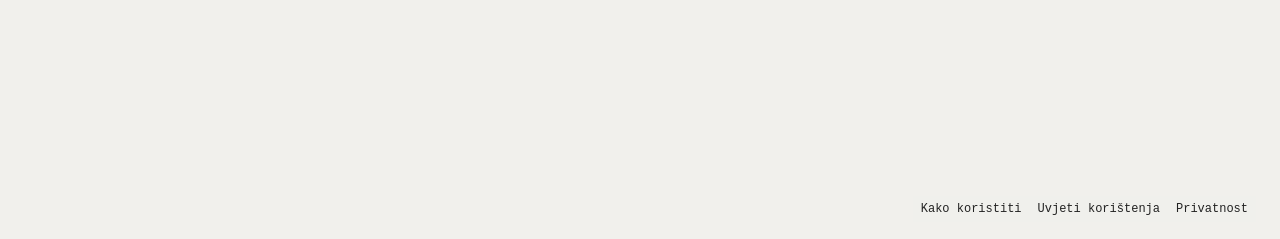
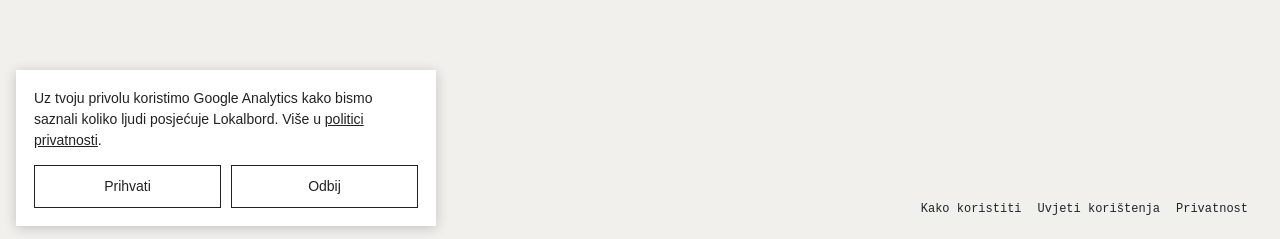
Before and after one commit to skovacic1998/lokalbord, a Next.js app: page / in a window 1280 px wide. Shown: the part 558-797 px from the top of the page. Built offline with nearby package versions, Linux system fonts and the light colour scheme; no server answers.

Commit message:
Add Google Analytics with consent

```diff
--- a/src/app/globals.css
+++ b/src/app/globals.css
@@ -526,3 +526,36 @@ h4 {
     grid-template-columns: 1fr;
   }
 }
+
+.cookie-settings {
+  position: fixed;
+  left: 16px;
+  bottom: 16px;
+  z-index: 11;
+  border: 0;
+  padding: 6px;
+  background: #f1f0ecee;
+  color: #222;
+  font: 12px monospace;
+}
+.cookie-banner {
+  position: fixed;
+  z-index: 70;
+  left: 16px;
+  bottom: 16px;
+  width: min(420px, calc(100% - 32px));
+  padding: 18px;
+  background: #fff;
+  box-shadow: 0 2px 12px #0003;
+  line-height: 1.5;
+}
+.cookie-banner p { margin: 0 0 14px; }
+.cookie-banner a { color: inherit; }
+.cookie-banner div { display: flex; gap: 10px; }
+.cookie-banner button {
+  flex: 1;
+  border: 1px solid #222;
+  padding: 10px;
+  color: #222;
+  background: #fff;
+}
--- a/src/app/layout.tsx
+++ b/src/app/layout.tsx
@@ -1,5 +1,6 @@
 import type { Metadata } from "next";
 import "./globals.css";
+import { AnalyticsConsent } from "@/components/analytics-consent";
 
 export const metadata: Metadata = {
   title: "Lokalbord — događaji na jednom mjestu",
@@ -9,7 +10,7 @@ export const metadata: Metadata = {
 export default function RootLayout({ children }: Readonly<{ children: React.ReactNode }>) {
   return (
     <html lang="hr">
-      <body>{children}</body>
+      <body>{children}<AnalyticsConsent /></body>
     </html>
   );
 }
--- a/src/app/politika-privatnosti/page.tsx
+++ b/src/app/politika-privatnosti/page.tsx
@@ -41,6 +41,7 @@ export default function PrivacyPage() {
       </section>
       <section>
         <h2>Kolačići i promjene politike</h2>
+        <p>Uz tvoju privolu koristimo Google Analytics za statistiku posjeta, uključujući broj posjetitelja i pregledanih stranica. Google koristi analitičke kolačiće i obrađuje podatke o posjetu. Privolu možeš promijeniti odabirom opcije „Postavke kolačića” na dnu stranice.</p>
         <p>Politiku možemo ažurirati kada se promijeni način rada stranice ili obrade podataka.</p>
       </section>
     </InfoPage>
--- /dev/null
+++ b/src/components/analytics-consent.tsx
@@ -0,0 +1,74 @@
+"use client";
+
+import Link from "next/link";
+import { useEffect, useState } from "react";
+
+const measurementId = "G-5FZ6JF79WL";
+const consentKey = "lokalbord-analytics-consent";
+
+declare global {
+  interface Window {
+    dataLayer: IArguments[];
+    gtag: (...args: unknown[]) => void;
+    [key: `ga-disable-${string}`]: boolean;
+  }
+}
+
+export function AnalyticsConsent() {
+  const [choice, setChoice] = useState<string | null>(null);
+  const [ready, setReady] = useState(false);
+  const [editing, setEditing] = useState(false);
+
+  useEffect(() => {
+    const stored = localStorage.getItem(consentKey);
+    setChoice(stored);
+    setReady(true);
+    if (stored === "accepted") loadAnalytics();
+  }, []);
+
+  function loadAnalytics() {
+    window[`ga-disable-${measurementId}`] = false;
+    if (window.gtag) {
+      window.gtag("consent", "update", { analytics_storage: "granted" });
+      return;
+    }
+    window.dataLayer = window.dataLayer || [];
+    window.gtag = function () { window.dataLayer.push(arguments); };
+    window.gtag("js", new Date());
+    window.gtag("config", measurementId);
+    const script = document.createElement("script");
+    script.async = true;
+    script.src = `https://www.googletagmanager.com/gtag/js?id=${measurementId}`;
+    document.head.appendChild(script);
+  }
+
+  function choose(value: "accepted" | "rejected") {
+    localStorage.setItem(consentKey, value);
+    setChoice(value);
+    setEditing(false);
+    if (value === "accepted") {
+      loadAnalytics();
+    } else {
+      window[`ga-disable-${measurementId}`] = true;
+      if (window.gtag) window.gtag("consent", "update", { analytics_storage: "denied" });
+      document.cookie = "_ga=; Max-Age=0; path=/";
+      document.cookie = `_ga_${measurementId.slice(2)}=; Max-Age=0; path=/`;
+    }
+  }
+
+  if (!ready) return null;
+  return (
+    <>
+      <button className="cookie-settings" onClick={() => setEditing(true)}>Postavke kolačića</button>
+      {(!choice || editing) && (
+        <aside className="cookie-banner" aria-label="Postavke kolačića">
+          <p>Uz tvoju privolu koristimo Google Analytics kako bismo saznali koliko ljudi posjećuje Lokalbord. Više u <Link href="/politika-privatnosti">politici privatnosti</Link>.</p>
+          <div>
+            <button onClick={() => choose("accepted")}>Prihvati</button>
+            <button onClick={() => choose("rejected")}>Odbij</button>
+          </div>
+        </aside>
+      )}
+    </>
+  );
+}
```
